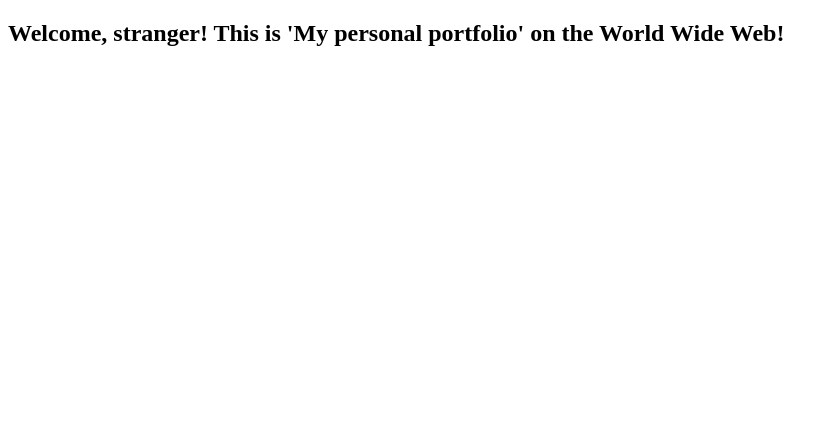
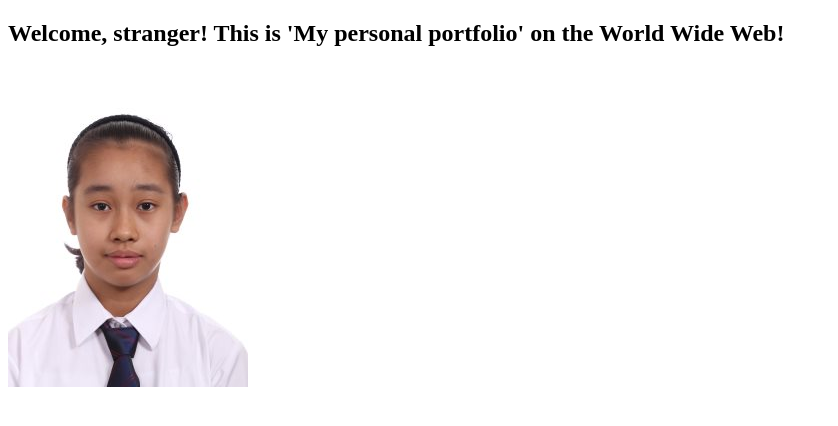
Before and after one commit to cxy1117/dhs17y1jchenxinyi.github.io, a plain HTML site: page index.html in a window 1280 px wide. Shown: the whole page, without its empty margins (0-838 px from the left). Drawn offline with Linux system fonts and the light colour scheme.

Commit message:
Update index.html

```diff
--- a/index.html
+++ b/index.html
@@ -6,7 +6,7 @@
 </head>
 <body>
 <h2> Welcome, stranger! This is 'My personal portfolio' on the World Wide Web!</h2>
-<img src="4853B7BC-3DA9-445F-BC5A-F6FAF3545789.jpg/>
+<img src="4853B7BC-3DA9-445F-BC5A-F6FAF3545789.jpg"/>
 
 
 
```
